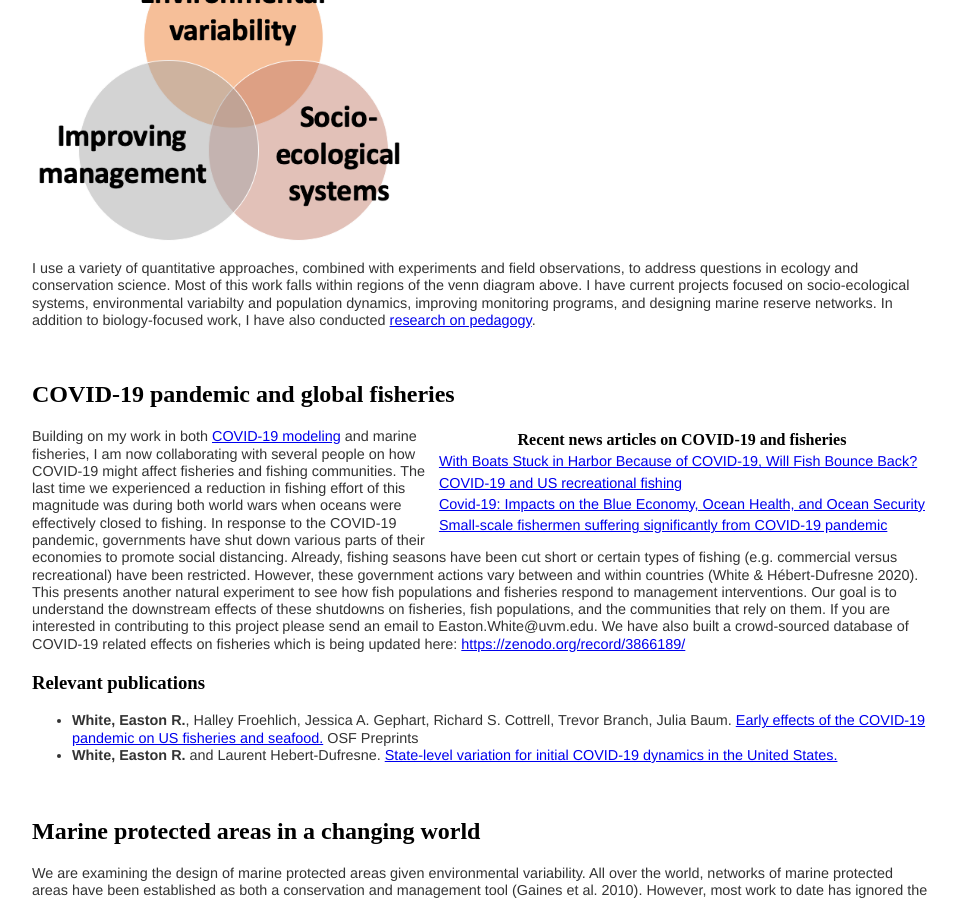
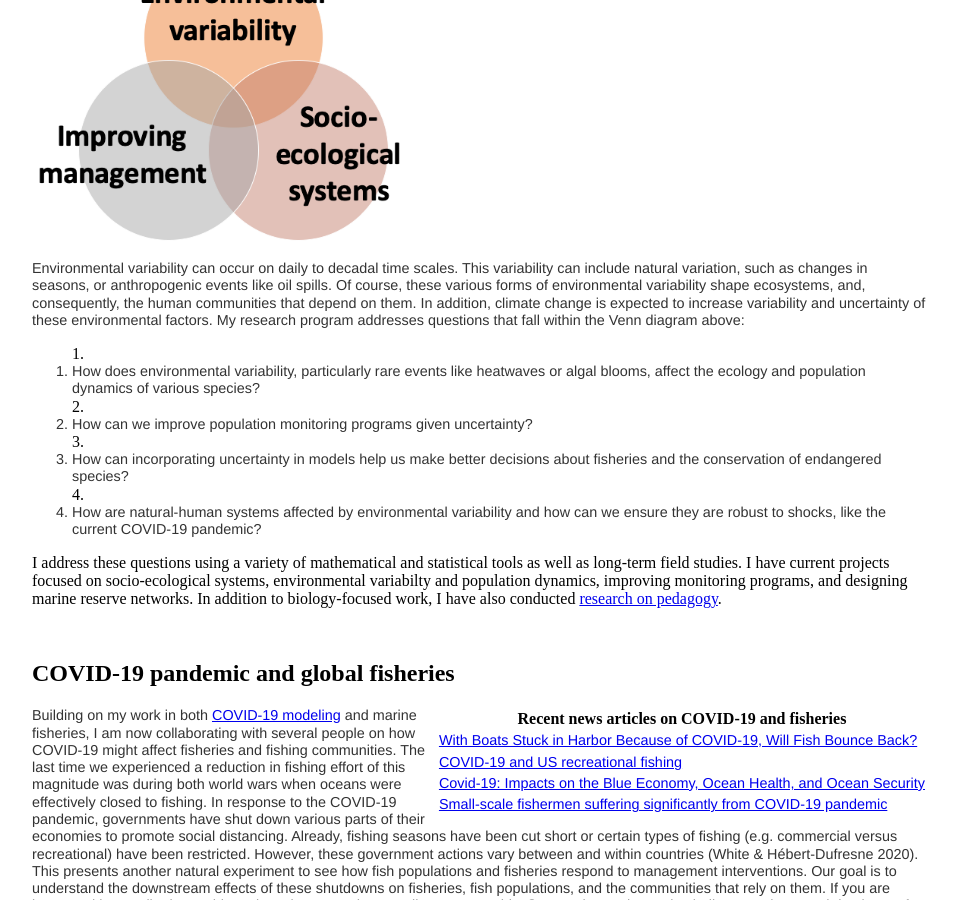
Before and after one commit to eastonwhite/eastonwhite.github.io, a Jekyll site: the page built from research/index.html, in a window 1280 px wide and 900 px high, scrolled down 491 px. Shown: the whole window, without its empty margins (160-1118 px from the left). Built offline with Jekyll 4.4.1, drawn with Linux system fonts in a browser that asks for light colours.

Commit message:
updated intro paragraph

```diff
--- a/research/index.html
+++ b/research/index.html
@@ -18,7 +18,15 @@ title: Easton R. White | Research
 
 <img src="/images/research_venn.png" alt="research_venn" align="top" style="height:300px;">
 
-<p>I use a variety of quantitative approaches, combined with experiments and field observations, to address questions in ecology and conservation science. Most of this work falls within regions of the venn diagram above. I have current projects focused on socio-ecological systems, environmental variabilty and population dynamics, improving monitoring programs, and designing marine reserve networks. In addition to biology-focused work, I have also conducted <a href="#SoTL">research on pedagogy</a>.</p>
+<p>Environmental variability can occur on daily to decadal time scales. This variability can include natural variation, such as changes in seasons, or anthropogenic events like oil spills. Of course, these various forms of environmental variability shape ecosystems, and, consequently, the human communities that depend on them. In addition, climate change is expected to increase variability and uncertainty of these environmental factors. My research program addresses questions that fall within the Venn diagram above:
+<ol>
+1. <li>How does environmental variability, particularly rare events like heatwaves or algal blooms, affect the ecology and population dynamics of various species?</li>
+2. <li>How can we improve population monitoring programs given uncertainty?</li>
+3. <li>How can incorporating uncertainty in models help us make better decisions about fisheries and the conservation of endangered species? </li>
+4. <li>How are natural-human systems affected by environmental variability and how can we ensure they are robust to shocks, like the current COVID-19 pandemic?</li>
+</ol>
+
+I address these questions using a variety of mathematical and statistical tools as well as long-term field studies. I have current projects focused on socio-ecological systems, environmental variabilty and population dynamics, improving monitoring programs, and designing marine reserve networks. In addition to biology-focused work, I have also conducted <a href="#SoTL">research on pedagogy</a>.</p>
 
 
 <br>
```
